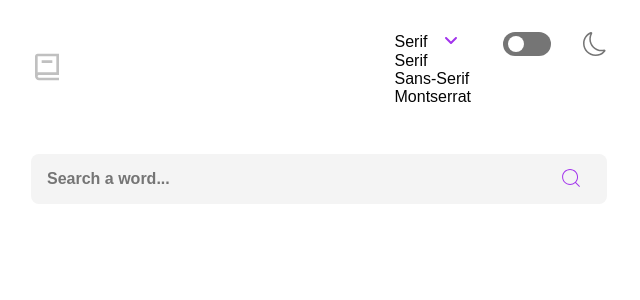
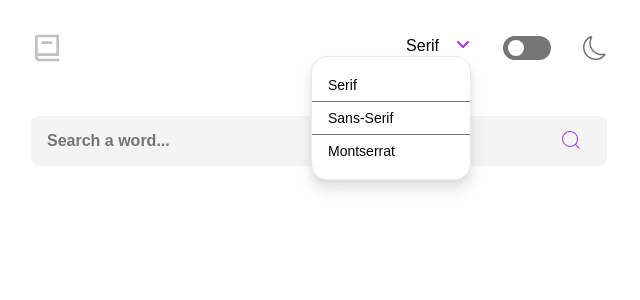
Before and after one commit to Ugboaja-Uchechi/dictionary, a Next.js app: page / in a window 1280 px wide. Both pictures are taken after a click on the element "Serif". Shown: the top 300 px of the page, without its empty margins (321-961 px from the left). Built offline with nearby package versions, Linux system fonts and the light colour scheme.

Commit message:
Complete styling and functionalities

```diff
--- a/app/page.module.css
+++ b/app/page.module.css
@@ -28,6 +28,7 @@
   display: flex;
   align-items: center;
   gap: 1rem;
+  cursor: pointer;
 }
 
 .dropdowncontainer span {
@@ -44,6 +45,38 @@
   color: var(--darkPurple);
 }
 
+.dropdown {
+  position: absolute;
+  right: 0;
+  z-index: 2;
+  width: calc(2em * 5);
+  background-color: var(--secondary-color);
+  border-radius: 1rem;   /* rounded-xl */
+  box-shadow: 0 10px 15px rgba(0, 0, 0, 0.1), 0 4px 6px rgba(0, 0, 0, 0.05);
+  padding-top: 0.75rem;
+  padding-bottom: 0.75rem;
+  border: 1px solid #eaeaed;
+}
+
+.dropdown P {
+  padding-left: 1rem;
+  padding-right: 1rem;
+  padding-top: 0.5rem;
+  padding-bottom: 0.5rem;
+  cursor: pointer;
+  font-size: 0.875rem;
+  font-weight: 400;
+  color: var(--primary-color);
+  border-bottom: 1px solid var(--bgTheme);
+}
+
+.dropdown P:last-child {
+  border-bottom: none;
+}
+
+.dropdown P:hover {
+background-color: var(--whiteShade);
+}
 
 .theme {
   position: relative;
--- a/app/page.tsx
+++ b/app/page.tsx
@@ -137,6 +137,7 @@ export default function Home() {
         </div>
         <div className={styles.headFlex}>
           <div className={styles.dropdowncontainer}>
+
             <div className={styles.dropdownCover} ref={dropdownRef}>
               <span
                 id="font"
@@ -152,11 +153,12 @@ export default function Home() {
                   setDropDown((prevOpen) => !prevOpen)
                 }
               >
-                <FaAngleDown className={styles.down} />
+                <FaAngleDown className={styles.down} id="font" />
               </div>
             </div>
+
             {dropDown && (
-              <div ref={dropdownRef}>
+              <div ref={dropdownRef} className={styles.dropdown}>
                 <p
                   onClick={() => handleFontChange("Serif")}
                 >
@@ -300,7 +302,9 @@ export default function Home() {
               </div>
             </div>
           )}
-          {!search && data && (
+          {/* data checks if the data is fetched and if it is not null and data.length checks if there is at least 1 value, then it will map the data and display it */}
+          {/* If both previous conditions are true (i.e., data is not null and has at least one element), data.map is executed. */}
+          {!search && data && data.resolution && (
             <div className={styles.errorContainer}>
               <div className={styles.errorIcon}>
                 😓
@@ -311,8 +315,7 @@ export default function Home() {
           )}
         </>
       )}
-      {/* data checks if the data is fetched and if it is not null and data.length checks if there is at least 1 value, then it will map the data and display it */}
-      {/* If both previous conditions are true (i.e., data is not null and has at least one element), data.map is executed. */}
+
 
     </div>
   );
```
